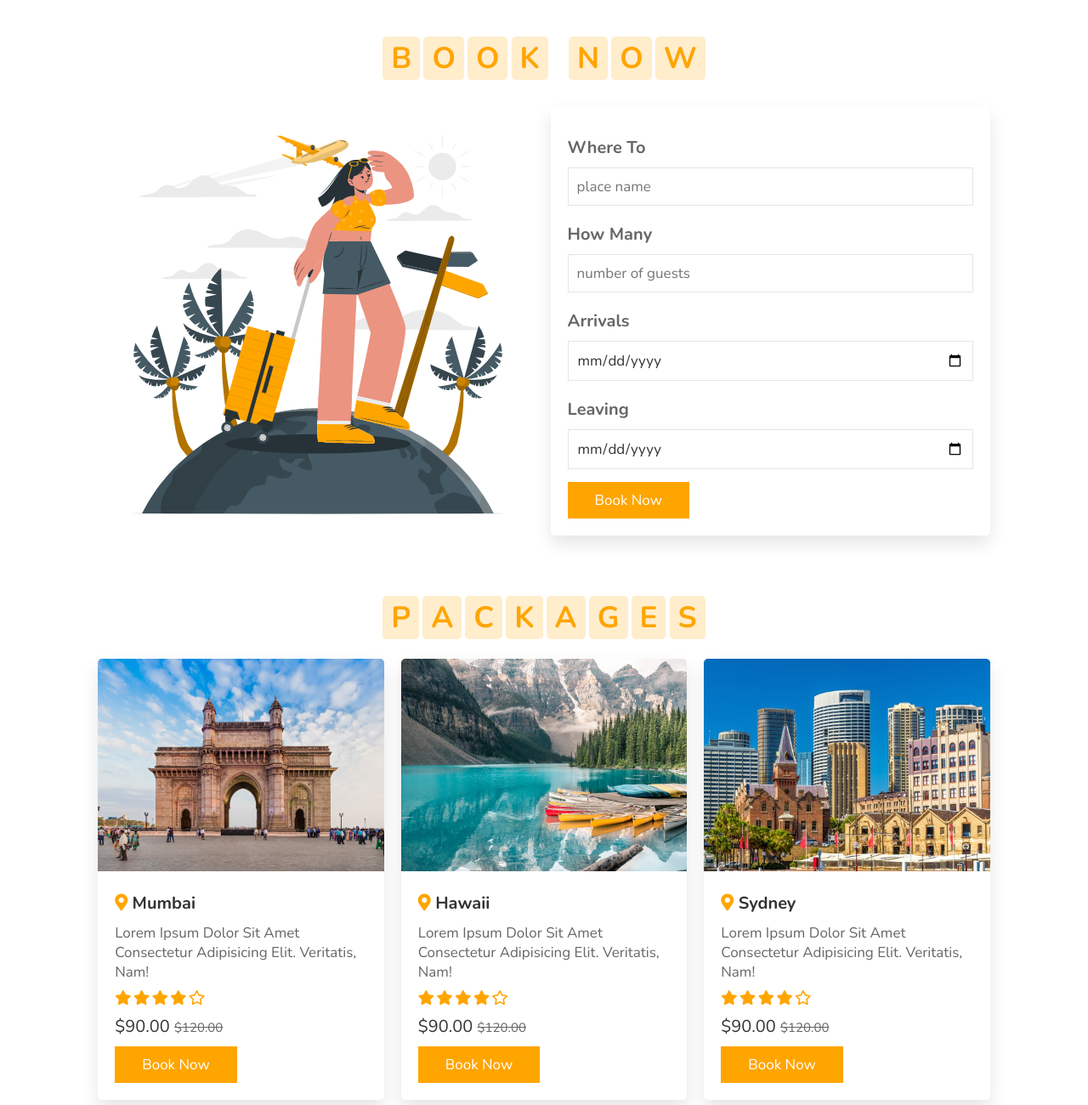
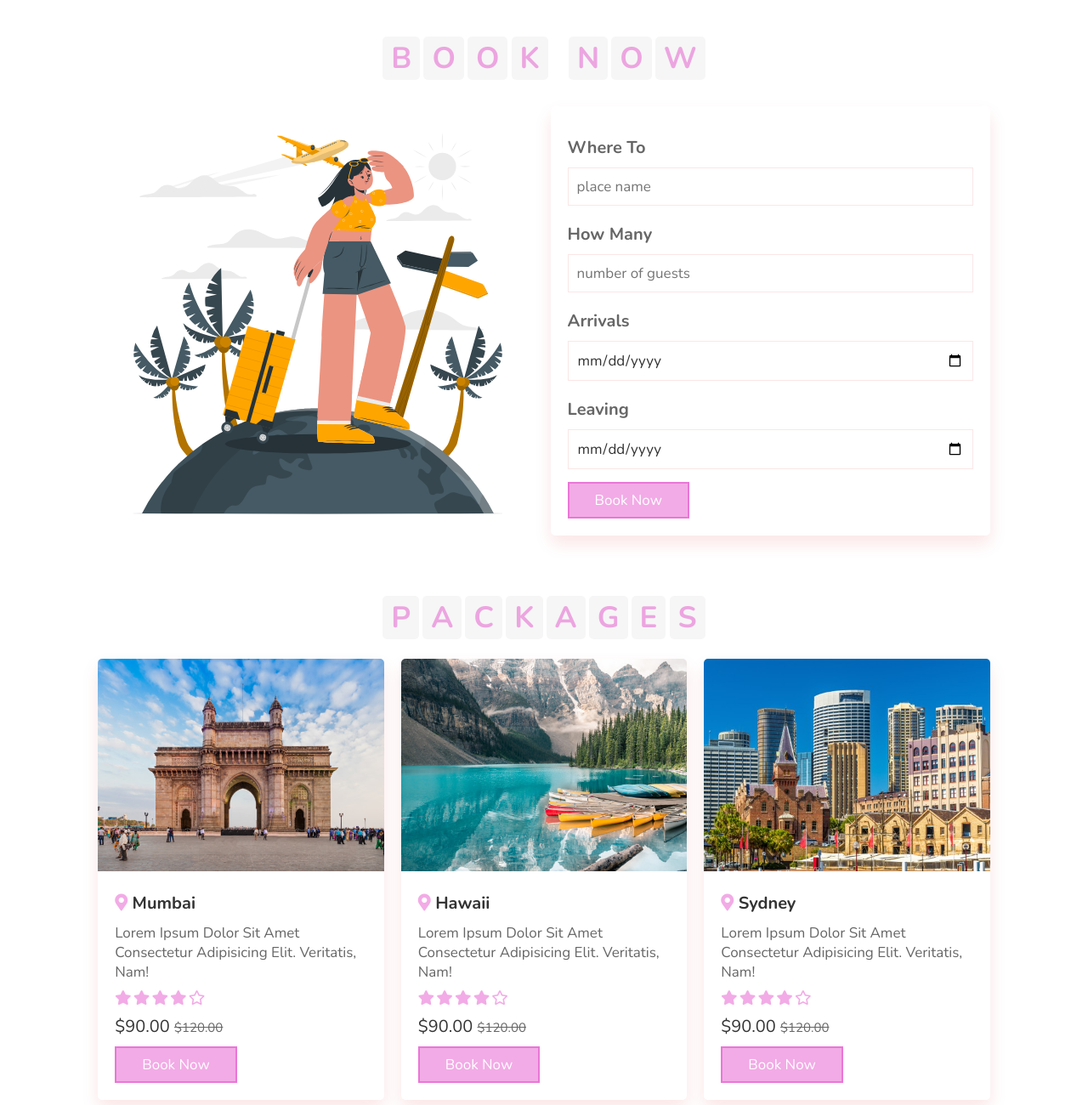
Before and after one commit to archita2309/-Tours-and-Travels-, a plain HTML site: page index.html in a window 1280 px wide. Shown: the part 800-2100 px from the top of the page at 85% size. Drawn offline with nearby package versions, Linux system fonts and the light colour scheme.

Commit message:
Update style.css

```diff
--- a/style.css
+++ b/style.css
@@ -1,7 +1,7 @@
 @import url('https://fonts.googleapis.com/css2?family=Nunito:wght@200;300;400;600;700&display=swap');
 
 :root{
-  --orange:#ffa500;
+  --orange:#db1bbb5e;
 }
 
 *{
@@ -16,7 +16,7 @@
 
 *::selection{
   background:var(--orange);
-  color:#fff;
+  color:rgba(158, 165, 62, 0.808);
 }
 
 html{
@@ -37,7 +37,7 @@ section{
 
 .heading span{
   font-size: 3.5rem;
-  background:rgba(255, 165, 0,.2);
+  background:rgba(19, 18, 18, 0.034);
   color:var(--orange);
   border-radius: .5rem;
   padding:.2rem 1rem;
@@ -310,7 +310,7 @@ header .search-bar-container label:hover{
 .book .row form{
   flex:1 1 40rem;
   padding:2rem;
-  box-shadow: 0 1rem 2rem rgba(0,0,0,.1);
+  box-shadow: 0 1rem 2rem rgba(214, 14, 14, 0.1);
   border-radius: .5rem;
 }
 
@@ -321,7 +321,7 @@ header .search-bar-container label:hover{
 .book .row form .inputBox input{
   width:100%;
   padding:1rem;
-  border:.1rem solid rgba(0,0,0,.1);
+  border:.1rem solid rgba(214, 14, 14, 0.1);
   font-size: 1.7rem;
   color:#333;
   text-transform: none;
@@ -343,7 +343,7 @@ header .search-bar-container label:hover{
   flex:1 1 30rem;
   border-radius: .5rem;
   overflow: hidden;
-  box-shadow: 0 1rem 2rem rgba(0,0,0,.1);
+  box-shadow: 0 1rem 2rem rgba(214, 14, 14, 0.1);
 }
 
 .packages .box-container .box img{
@@ -608,19 +608,6 @@ header .search-bar-container label:hover{
 
 
 
-
-
-
-
-
-
-
-
-
-
-
-
-
 /* media queries  */
 
 @media (max-width:1200px){
```
